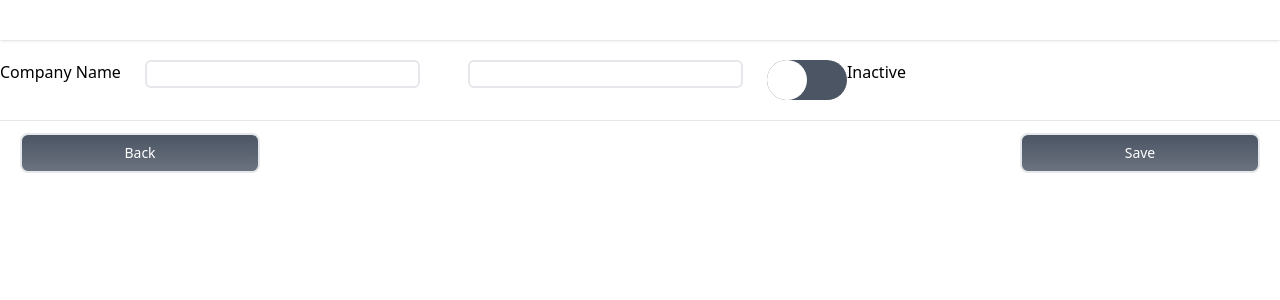
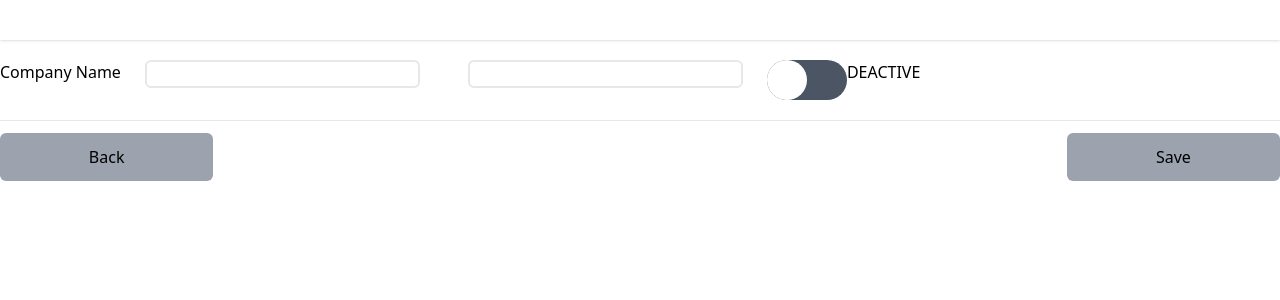
Before and after one commit to Sagarrafi26/Palms, a React (Create React App) app: page /company/edit in a window 1280 px wide. Shown: the top 300 px of the page. Built offline with nearby package versions, Linux system fonts and the light colour scheme.

Commit message:
Add files via upload

```diff
--- a/src/pages/EditPage.js
+++ b/src/pages/EditPage.js
@@ -1,6 +1,6 @@
 import React, { useState } from 'react'
 import Constants from '../constants/Constants'
-import Header from '../components/Header'
+import Header from '../Components/Header'
 
 import { Link } from 'react-router-dom'
 import  classNames  from 'classnames'
@@ -8,6 +8,24 @@ import  classNames  from 'classnames'
 
 export const EditPage = () => {
     const [isToggled, setIsToggled] = useState(false);
+    const [companyData, setCompanyData] = useState({
+        id: '',
+        companyName: '',
+        companyCode: '',
+        active: true // Assuming default active status is true
+      });
+
+      const handleInputChange = (e) => {
+        const { name, value } = e.target;
+        setCompanyData({ ...companyData, [name]: value });
+      };
+
+      // Function to handle form submission
+      const handleSubmit = (e) => {
+        e.preventDefault();
+        // Add logic to save/update company data
+        console.log('Company Data:', companyData);
+      };
 
 
 
@@ -20,7 +38,8 @@ export const EditPage = () => {
 
 
             <label>
-            <input type="text"  className='mx-6  border-2 rounded-md px-5 py-0 flex' />
+            <input type="text"  name="companyName" value={companyData.companyName} onChange={handleInputChange}
+            className='mx-6  border-2 rounded-md px-5 py-0 flex' />
             </label>
 
         </div>
@@ -28,7 +47,8 @@ export const EditPage = () => {
         <div className=' flex  '>
           <p className='w-[100%]'> {Constants.COMPANY_CODE} </p>
           <label>
-            <input type="text"  className='mx-6  border-2 rounded-md px-5 py-0 flex' />
+            <input type="text" name="companyCode" value={companyData.companyCode} onChange={handleInputChange}
+             className='mx-6  border-2 rounded-md px-5 py-0 flex' />
             </label>
         </div>
         <div
@@ -43,7 +63,7 @@ export const EditPage = () => {
 
         </div>
         <div>
-            {Constants.INACTIVE}
+            DEACTIVE
           </div>
 
 
@@ -55,21 +75,15 @@ export const EditPage = () => {
         </div>
 
         <div className='flex  justify-between  py-3'>
-        <div className='flex justify-center mb-5 mx-5'>
+        <div className='flex  w-1/6  justify-center  cursor-pointer main-w-[200%] relative  py-3   rounded-md bg-gray-400 '>
           <Link to="/">
-            <button
-              className='flex justify-center w-full sm:w-60 font-medium rounded-lg text-sm px-5 py-2 text-center border border-2 text-white bg-gradient-to-t from-gray-500 to-gray-600 hover:bg-gradient-to-b'>
-                {Constants.BACK}
-            </button>
+            <button>{Constants.BACK}</button>
             </Link>
         </div>
 
-        <div className='flex justify-center mb-5 mx-5'>
+        <div className='flex  w-1/6  justify-center   cursor-pointer main-w-[200%] relative  py-3   rounded-md bg-gray-400 '>
           <Link to="/">
-            <button
-              className='flex justify-center w-full sm:w-60 font-medium rounded-lg text-sm px-5 py-2 text-center border border-2 text-white bg-gradient-to-t from-gray-500 to-gray-600 hover:bg-gradient-to-b'>
-                {Constants.SAVE}
-            </button>
+            <button onClick={handleSubmit}>{Constants.SAVE}</button>
             </Link>
         </div>
 
--- a/src/pages/Home.js
+++ b/src/pages/Home.js
@@ -4,25 +4,37 @@ import Dropdown from '../Components/Dropdown'
 import Dropdown2 from '../Components/Dropdown2'
 import Constants from '../constants/Constants';
 import { Link } from 'react-router-dom';
+import data from '../db.json'
+import React,{ useEffect, useState } from 'react';
 
 function Home () {
 
-  const data = [
-    { id: 1, companyName: 'Company A', companyCode: 'A001', active: true },
-    { id: 2, companyName: 'Company B', companyCode: 'B002', active: false },
-    { id: 3, companyName: 'Company C', companyCode: 'C003', active: true },
-  ];
+  // const data = [
+  //   { id: 1, companyName: 'Company A', companyCode: 'A001', active: true },
+  //   { id: 2, companyName: 'Company B', companyCode: 'B002', active: false },
+  //   { id: 3, companyName: 'Company C', companyCode: 'C003', active: true },
+  // ];
 
+
+  // const [companyData, setCompanyData] = useState([]);
+
+  // useEffect(()=>{
+  //   fetch('http://localhost:8080/0')
+  //   .then(res=>res.json())
+  //   .then(data=>{
+  //     setCompanyData(data.users)
+  //   })
+  // },[])
   return (
     <div className="Home">
       <Header pageTitle={Constants.COMPANY_MASTER}/>
 
-      <div className='flex w-[100%] py-2'>
-        <div className=' flex justify-center '>
+      <div className='flex w-[100%]   py-2'>
+        <div className=' flex justify-center  '>
           <p className='w-[100%] py-2'> {Constants.COMPANY_NAME} </p>
 
-          <div className=' mx-6 rounded-1-md px-5 py-0 flex me-7 ' >
-            <Dropdown />
+          <div className=' mx-4 rounded-1-md px-5 py-0 flex me-7 ' >
+            <Dropdown/>
           </div>
         </div>
 
```
